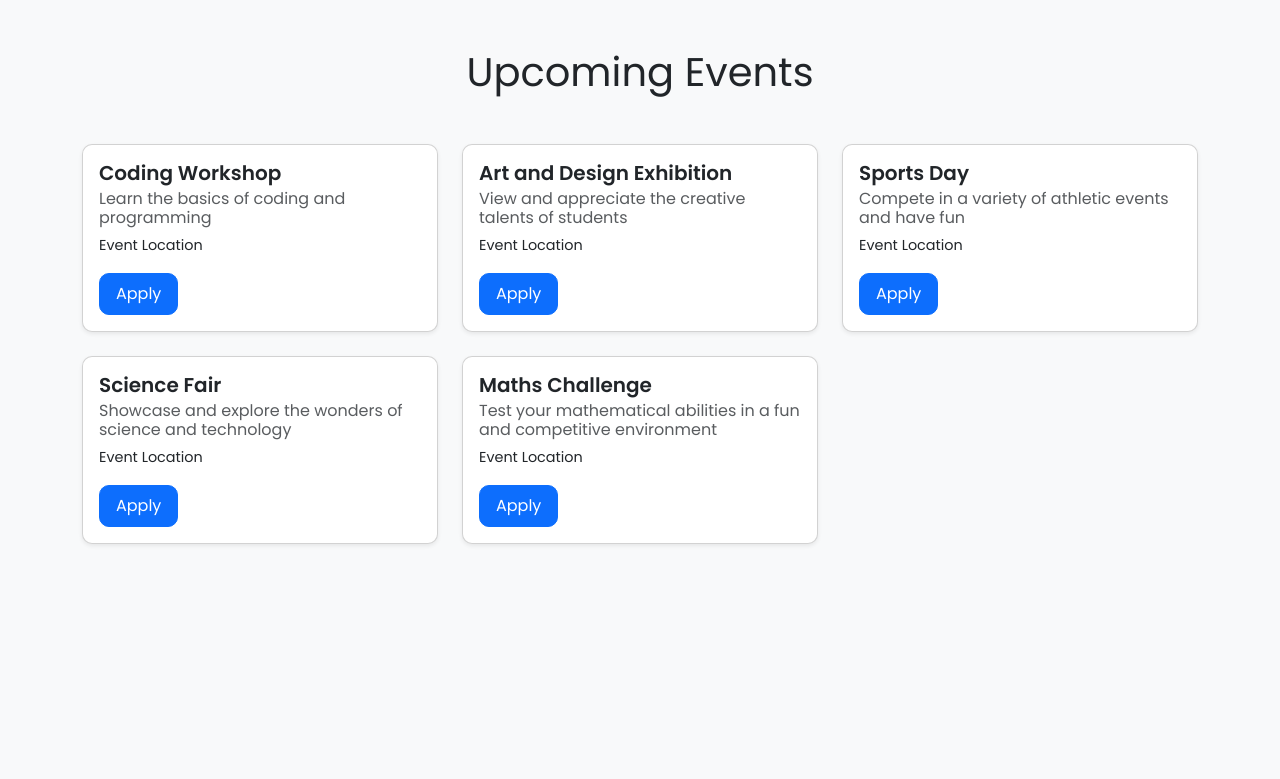
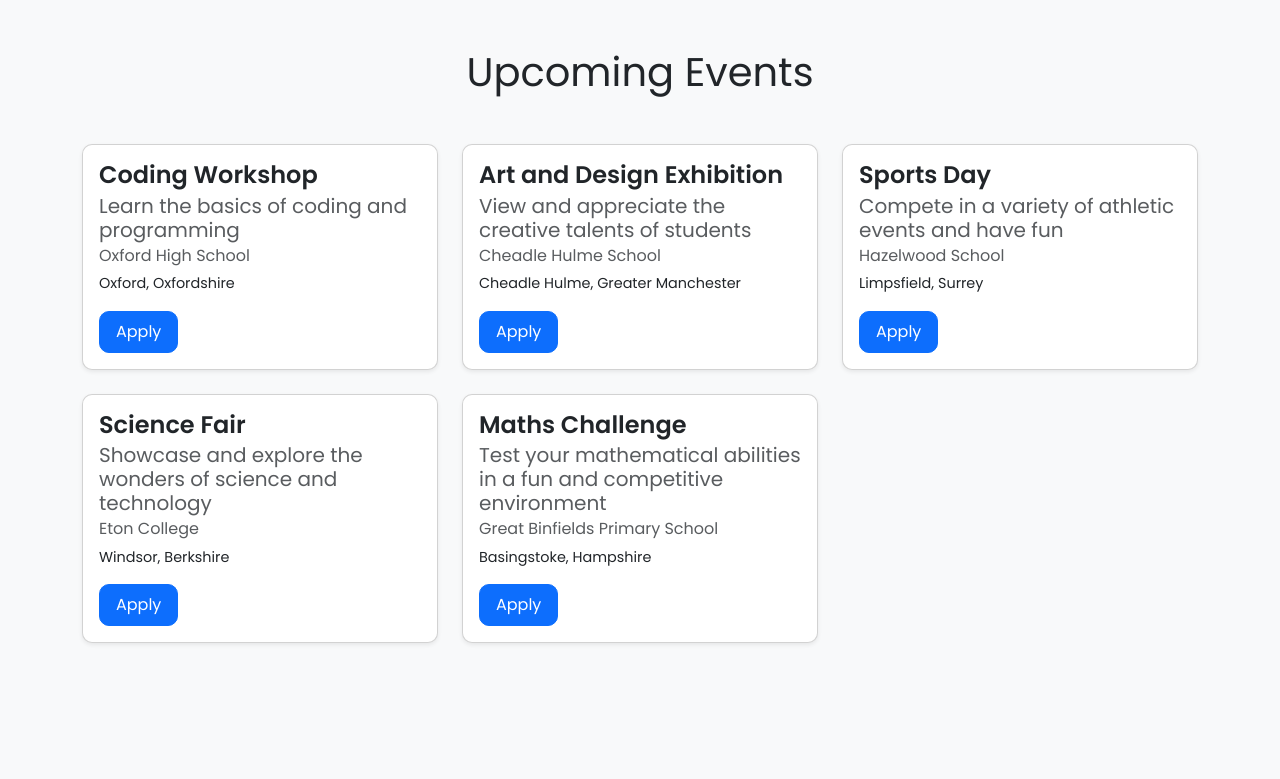
Before and after one commit to cfglondon23/Team-1, a Flask app: page /volunteer/apply in a window 1280 px wide. Shown: the top 779 px of the page. Run offline with Flask 3, Linux system fonts and the light colour scheme.

Commit message:
new table

```diff
--- a/app.py
+++ b/app.py
@@ -18,7 +18,7 @@
 
 @app.route('/volunteer/apply')
 def volunteer_apply():
-    c.execute("SELECT * FROM event")
+    c.execute("SELECT event.*, school.location, school.name, school.city FROM event INNER JOIN school ON event.schid = school.schid")
     events = c.fetchall()
     return render_template("volunteer_dashboard.html", events=events)
 
--- a/db.py
+++ b/db.py
@@ -18,6 +18,8 @@
              (schid INTEGER PRIMARY KEY, location TEXT, city TEXT, name TEXT, info TEXT)''')
 c.execute('''CREATE TABLE IF NOT EXISTS event
              (eventid INTEGER PRIMARY KEY, name TEXT, schid INT, info TEXT)''')
+c.execute('''CREATE TABLE IF NOT EXISTS eventschool
+             (eventid INTEGER PRIMARY KEY, schid INTEGER)''')
 
 
 # Create a Faker instance to generate random names
--- a/templates/volunteer_dashboard.html
+++ b/templates/volunteer_dashboard.html
@@ -62,9 +62,10 @@
             <div class="card h-100 shadow-sm event-card" style="animation-delay: 0s;">
 
               <div class="card-body">
-                <h5 class="card-title">{{row[1]}}</h5>
-                <h6 class="card-subtitle mb-2 text-muted">{{row[3]}}</h6>
-                <p class="card-text">Event Location</p>
+                <h4 class="card-title">{{row[1]}}</h4>
+                <h5 class="card-subtitle mb-2 text-muted">{{row[3]}}</h5>
+                <h6 class="card-subtitle mb-2 text-muted">{{row[5]}}</h6>
+                <p class="card-text">{{row[4]}}, {{row[6]}}</p>
                 <a href="#" class="btn btn-primary">Apply</a>
               </div>
 
```
